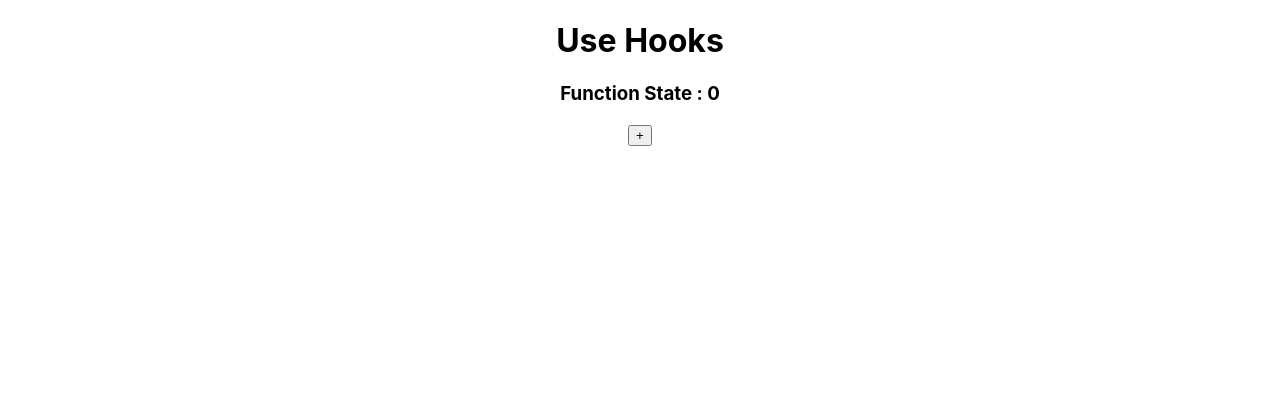
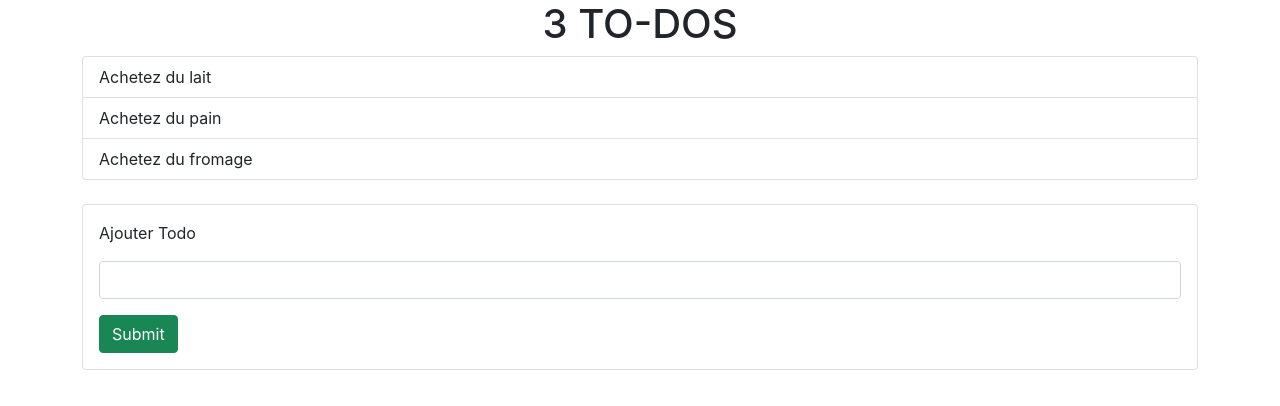
Before and after one commit to Heir1/reacthooks, a React (Create React App) app: page / in a window 1280 px wide. Shown: the top 406 px of the page. Built offline with nearby package versions, Linux system fonts and the light colour scheme.

Commit message:
use state avec une application

```diff
--- a/package.json
+++ b/package.json
@@ -6,9 +6,11 @@
     "@testing-library/jest-dom": "^5.16.1",
     "@testing-library/react": "^12.1.2",
     "@testing-library/user-event": "^13.5.0",
+    "bootstrap": "^5.1.3",
     "react": "^17.0.2",
     "react-dom": "^17.0.2",
     "react-scripts": "5.0.0",
+    "uuid": "^8.3.2",
     "web-vitals": "^2.1.2"
   },
   "scripts": {
--- a/public/index.html
+++ b/public/index.html
@@ -24,6 +24,8 @@
       work correctly both with client-side routing and a non-root public URL.
       Learn how to configure a non-root public URL by running `npm run build`.
     -->
+    <link href="https://cdn.jsdelivr.net/npm/bootstrap@5.1.3/dist/css/bootstrap.min.css" rel="stylesheet" integrity="sha384-1BmE4kWBq78iYhFldvKuhfTAU6auU8tT94WrHftjDbrCEXSU1oBoqyl2QvZ6jIW3" crossorigin="anonymous">
+<script src="https://cdn.jsdelivr.net/npm/bootstrap@5.1.3/dist/js/bootstrap.bundle.min.js" integrity="sha384-ka7Sk0Gln4gmtz2MlQnikT1wXgYsOg+OMhuP+IlRH9sENBO0LRn5q+8nbTov4+1p" crossorigin="anonymous"></script>
     <title>React App</title>
   </head>
   <body>
@@ -39,5 +41,7 @@
       To begin the development, run `npm start` or `yarn start`.
       To create a production bundle, use `npm run build` or `yarn build`.
     -->
+    <script src="https://cdn.jsdelivr.net/npm/@popperjs/core@2.10.2/dist/umd/popper.min.js" integrity="sha384-7+zCNj/IqJ95wo16oMtfsKbZ9ccEh31eOz1HGyDuCQ6wgnyJNSYdrPa03rtR1zdB" crossorigin="anonymous"></script>
+<script src="https://cdn.jsdelivr.net/npm/bootstrap@5.1.3/dist/js/bootstrap.min.js" integrity="sha384-QJHtvGhmr9XOIpI6YVutG+2QOK9T+ZnN4kzFN1RtK3zEFEIsxhlmWl5/YESvpZ13" crossorigin="anonymous"></script>
   </body>
 </html>
--- a/src/App.js
+++ b/src/App.js
@@ -1,10 +1,9 @@
-import FunctionState from "./Components/FunctionState";
+import Todo from "./Components/Todo";
 
 function App() {
   return (
-    <div align="center">
-        <h1>Use Hooks</h1>
-        <FunctionState/>
+    <div className="container">
+        <Todo/>
     </div>
   );
 }
--- /dev/null
+++ b/src/Components/AddToDoForm.js
@@ -0,0 +1,26 @@
+import React,{useState} from "react";
+
+const AddToDoForm = ({addNewToDo}) => {
+
+    const [addToDo, setAddToDo] = useState("");
+
+    const handleTodo = (e) => {
+        e.preventDefault();
+        addNewToDo(addToDo);
+        setAddToDo("");
+    }
+
+    return(
+       <form className="mt-4" onSubmit={handleTodo}>
+            <div className="card card-body">
+                <div className="form-group">
+                    <label>Ajouter Todo </label>
+                    <input className="form-control mt-3" value={addToDo} type="text" onChange={(e) => setAddToDo(e.target.value)} />
+                    <input className="btn btn-success mt-3" type="submit"/>
+                </div>
+            </div>
+       </form>
+    )
+}
+
+export default AddToDoForm;
--- /dev/null
+++ b/src/Components/Todo.js
@@ -0,0 +1,49 @@
+import React, {useState} from "react";
+import {v1 as uuid} from "uuid"
+import AddToDoForm from "./AddToDoForm";
+
+const Todo = () => {
+    const [todos, setTodos] = useState([
+        {id:1, todo: "Achetez du lait"},
+        {id:2, todo: "Achetez du pain"},
+        {id:3, todo: "Achetez du fromage"}
+    ])
+
+    const [warning , setWarning] = useState(false);
+
+    const myTodos = todos.map(todo => {
+        return(
+            <li key={todo.id} className="list-group-item">
+                {todo.todo}
+            </li>
+        )
+    })
+
+    const addNewToDo = (newToDO) => {
+        if(newToDO !== ""){
+            setTodos([...todos,{
+                id : uuid(),
+                todo: newToDO
+            }])
+            warning && setWarning(false)
+        }
+        else{
+            setWarning(true);
+        }
+    }
+
+    const alert = warning && <div className="alert alert-danger mt-4" role="alert">Veuillez renseigner un todo</div>
+
+    return(
+        <div>
+            <h1 className="text-center">{todos.length} {todos.length > 1 ? "TO-DOS" : "TO-DO"}</h1>
+            <ul className="list-group">
+                {myTodos}
+            </ul>
+            {alert}
+            <AddToDoForm addNewToDo={addNewToDo} />
+        </div>
+    )
+}
+
+export default Todo;
```
Also changed, not shown: 1 other file (tests, documents, lock files or other folders).
